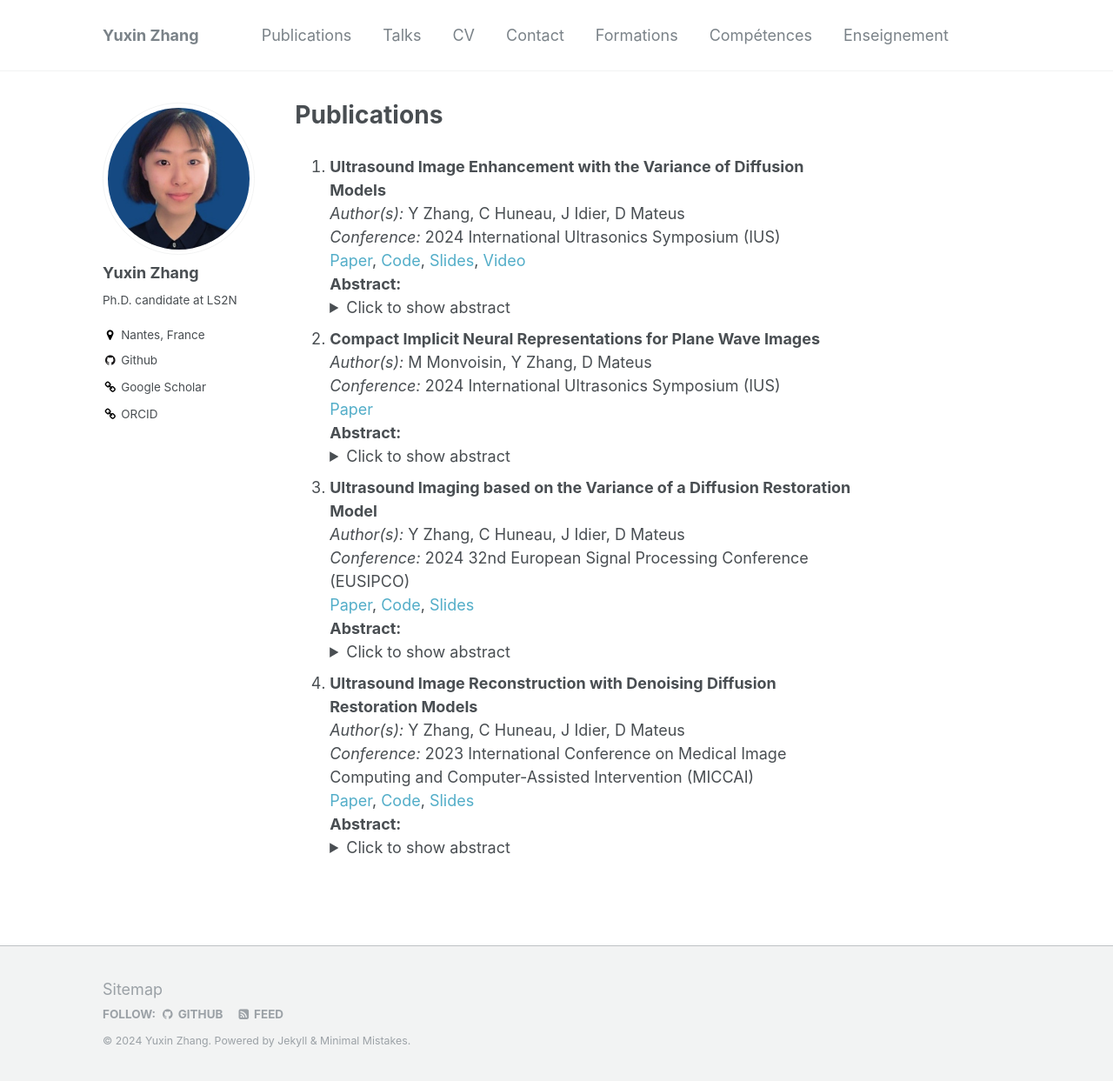
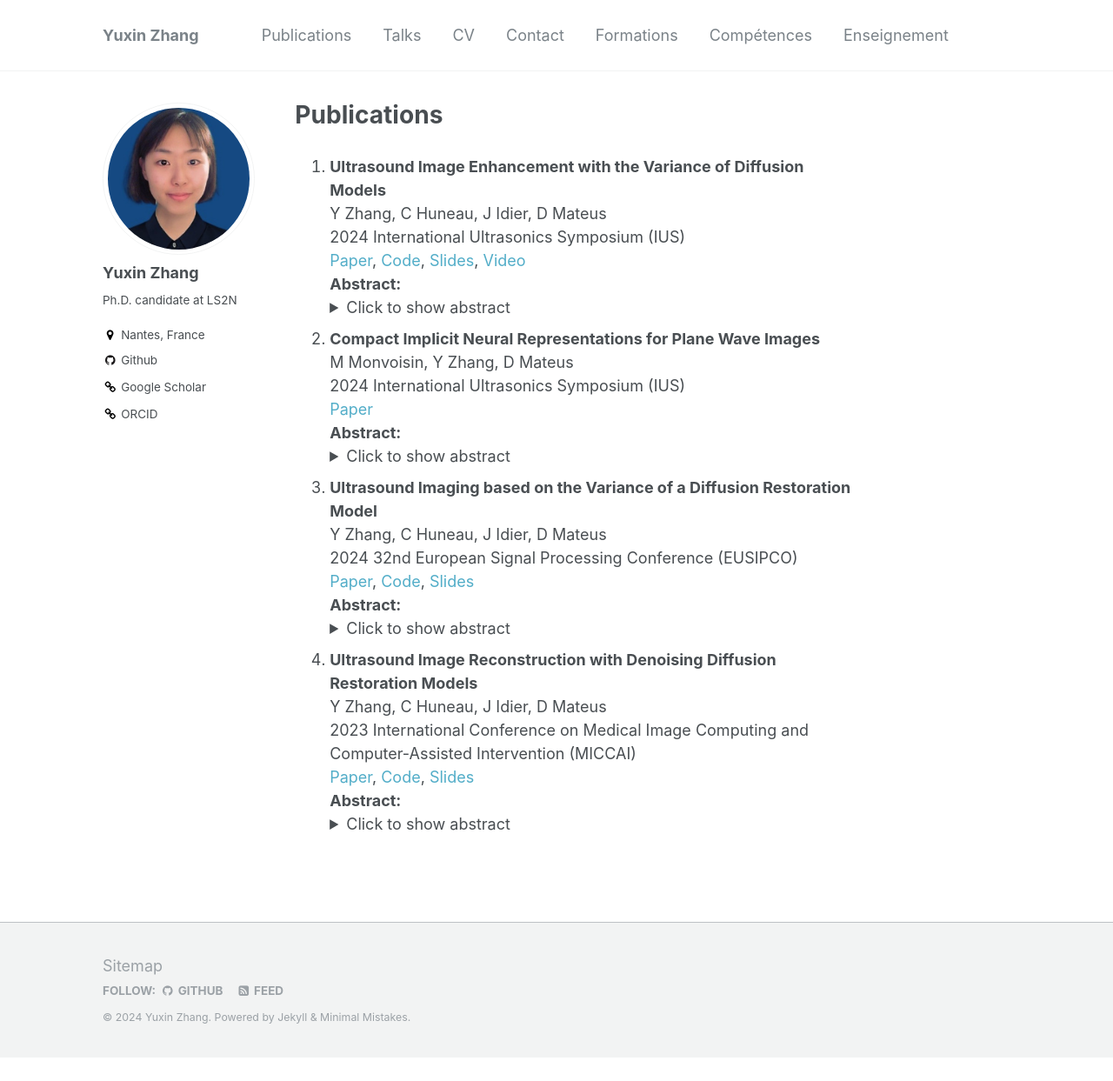
Before and after one commit to Yuxin-Zhang-Jasmine/Yuxin-Zhang-Jasmine.github.io, a Jekyll site: the page built from _pages/articles.md, in a window 1280 px wide and 1243 px high. Shown: the whole window at 87% size. Built offline with Jekyll 4.4.1, drawn with Linux system fonts in a browser that asks for light colours; some of the changed text lies outside the part shown.

Commit message:
simplify the publication page and update

```diff
--- a/_pages/articles.md
+++ b/_pages/articles.md
@@ -6,18 +6,18 @@ author_profile: true
 
 
 1. **Ultrasound Image Enhancement with the Variance of Diffusion Models**
-   *Author(s):* Y Zhang, C Huneau, J Idier, D Mateus
-   *Conference:* 2024 International Ultrasonics Symposium (IUS)
+   Y Zhang, C Huneau, J Idier, D Mateus
+   2024 International Ultrasonics Symposium (IUS)
    [Paper](https://arxiv.org/pdf/2409.11380), [Code](https://github.com/Yuxin-Zhang-Jasmine/IUS2024_Diffusion), [Slides](https://yuxin-zhang-jasmine.github.io/files/IUS/8561_YuxinZ_Diffusion.pdf), [Video](https://www.bilibili.com/video/BV14ADsY1Es5/?vd_source=e06c10e6def4a4103e4728dc5c00fbbb)
    **Abstract:**
    <details>
      <summary>Click to show abstract</summary>
-     Ultrasound imaging, despite its widespread use in medicine, often suffers from various sources of noise and artifacts that impact the signal-to-noise ratio and overall image quality. Enhancing ultrasound images requires a delicate balance between contrast, resolution, and speckle preservation. This paper introduces a novel approach that integrates adaptive beamforming with denoising diffusion-based variance imaging to address this challenge. By applying Eigenspace-Based Minimum Variance (EBMV) beamforming and employing a denoising diffusion model fine-tuned on ultrasound data, our method computes the variance across multiple diffusion-denoised samples to produce high-quality despeckled images. This approach leverages both the inherent multiplicative noise of ultrasound and the stochastic nature of diffusion models. Experimental results on a publicly available dataset demonstrate the effectiveness of our method in achieving superior image reconstructions from single plane-wave acquisitions. The code is available at: [https://github.com/Yuxin-Zhang-Jasmine/IUS2024_Diffusion](https://github.com/Yuxin-Zhang-Jasmine/IUS2024_Diffusion).
+     Ultrasound imaging, despite its widespread use in medicine, often suffers from various sources of noise and artifacts that impact the signal-to-noise ratio and overall image quality. Enhancing ultrasound images requires a delicate balance between contrast, resolution, and speckle preservation. This paper introduces a novel approach that integrates adaptive beamforming with denoising diffusion-based variance imaging to address this challenge. By applying Eigenspace-Based Minimum Variance (EBMV) beamforming and employing a denoising diffusion model fine-tuned on ultrasound data, our method computes the variance across multiple diffusion-denoised samples to produce high-quality despeckled images. This approach leverages both the inherent multiplicative noise of ultrasound and the stochastic nature of diffusion models. Experimental results on a publicly available dataset demonstrate the effectiveness of our method in achieving superior image reconstructions from single plane-wave acquisitions. The code is available at: https://github.com/Yuxin-Zhang-Jasmine/IUS2024_Diffusion.
    </details>
 
 2. **Compact Implicit Neural Representations for Plane Wave Images**
-   *Author(s):* M Monvoisin, Y Zhang, D Mateus
-   *Conference:* 2024 International Ultrasonics Symposium (IUS)
+   M Monvoisin, Y Zhang, D Mateus
+   2024 International Ultrasonics Symposium (IUS)
    [Paper](https://arxiv.org/pdf/2409.11370)
    **Abstract:**
    <details>
@@ -26,22 +26,22 @@ author_profile: true
    </details>
 
 3. **Ultrasound Imaging based on the Variance of a Diffusion Restoration Model**
-   *Author(s):* Y Zhang, C Huneau, J Idier, D Mateus
-   *Conference:* 2024 32nd European Signal Processing Conference (EUSIPCO)
+   Y Zhang, C Huneau, J Idier, D Mateus
+   2024 32nd European Signal Processing Conference (EUSIPCO)
    [Paper](https://eurasip.org/Proceedings/Eusipco/Eusipco2024/pdfs/0000760.pdf), [Code](https://github.com/Yuxin-Zhang-Jasmine/DRUSvar), [Slides](https://yuxin-zhang-jasmine.github.io/files/EUSIPCO/yuxinZ_EUSIPCO.pdf)
    **Abstract:**
    <details>
      <summary>Click to show abstract</summary>
-     Despite today's prevalence of ultrasound imaging in medicine, ultrasound signal-to-noise ratio is still affected by several sources of noise and artifacts. Moreover, enhancing ultrasound image quality involves balancing concurrent factors like contrast, resolution, and speckle preservation. Recently, there has been progress in both model-based and learning-based approaches addressing the problem of ultrasound image reconstruction. Bringing the best from both worlds, we propose a hybrid reconstruction method combining an ultrasound linear direct model with a learning-based prior coming from a generative Denoising Diffusion model. More specifically, we rely on the unsupervised fine-tuning of a pre-trained Denoising Diffusion Restoration Model (DDRM). Given the nature of multiplicative noise inherent to ultrasound, this paper proposes an empirical model to characterize the stochasticity of diffusion reconstruction of ultrasound images, and shows the interest of its variance as an echogenicity map estimator. We conduct experiments on synthetic, in-vitro, and in-vivo data, demonstrating the efficacy of our variance imaging approach in achieving high-quality image reconstructions from single plane-wave acquisitions and in comparison to state-of-the-art methods. The code is available at: [https://github.com/Yuxin-Zhang-Jasmine/DRUSvar](https://github.com/Yuxin-Zhang-Jasmine/DRUSvar).
+     Despite today's prevalence of ultrasound imaging in medicine, ultrasound signal-to-noise ratio is still affected by several sources of noise and artifacts. Moreover, enhancing ultrasound image quality involves balancing concurrent factors like contrast, resolution, and speckle preservation. Recently, there has been progress in both model-based and learning-based approaches addressing the problem of ultrasound image reconstruction. Bringing the best from both worlds, we propose a hybrid reconstruction method combining an ultrasound linear direct model with a learning-based prior coming from a generative Denoising Diffusion model. More specifically, we rely on the unsupervised fine-tuning of a pre-trained Denoising Diffusion Restoration Model (DDRM). Given the nature of multiplicative noise inherent to ultrasound, this paper proposes an empirical model to characterize the stochasticity of diffusion reconstruction of ultrasound images, and shows the interest of its variance as an echogenicity map estimator. We conduct experiments on synthetic, in-vitro, and in-vivo data, demonstrating the efficacy of our variance imaging approach in achieving high-quality image reconstructions from single plane-wave acquisitions and in comparison to state-of-the-art methods. The code is available at: https://github.com/Yuxin-Zhang-Jasmine/DRUSvar.
    </details>
 
 
 4. **Ultrasound Image Reconstruction with Denoising Diffusion Restoration Models**
-   *Author(s):* Y Zhang, C Huneau, J Idier, D Mateus
-   *Conference:* 2023 International Conference on Medical Image Computing and Computer-Assisted Intervention (MICCAI)
-   [Paper](https://arxiv.org/pdf/2307.15990), [Code](https://github.com/YuxinZhang-Jasmine/DRUS-v1), [Slides](https://yuxin-zhang-jasmine.github.io/files/DGM4MICCAI/DGM4MICCAI2023_32_slides.pdf)
+   Y Zhang, C Huneau, J Idier, D Mateus
+   2023 International Conference on Medical Image Computing and Computer-Assisted Intervention (MICCAI)
+   [Paper](https://arxiv.org/pdf/2307.15990), [Code](https://github.com/Yuxin-Zhang-Jasmine/DRUS-v1), [Slides](https://yuxin-zhang-jasmine.github.io/files/DGM4MICCAI/DGM4MICCAI2023_32_slides.pdf)
    **Abstract:**
    <details>
      <summary>Click to show abstract</summary>
-     Ultrasound image reconstruction can be approximately cast as a linear inverse problem that has traditionally been solved with penalized optimization using the l1 or l2 norm, or wavelet-based terms. However, such regularization functions often struggle to balance the sparsity and the smoothness. A promising alternative is using learned priors to make the prior knowledge closer to reality. In this paper, we rely on learned priors under the framework of Denoising Diffusion Restoration Models (DDRM), initially conceived for restoration tasks with natural images. We propose and test two adaptations of DDRM to ultrasound inverse problem models, DRUS and WDRUS. Our experiments on synthetic and PICMUS data show that from a single plane wave our method can achieve image quality comparable to or better than DAS and state-of-the-art methods. The code is available at: [https://github.com/YuxinZhang-Jasmine/DRUS-v1](https://github.com/YuxinZhang-Jasmine/DRUS-v1).
+     Ultrasound image reconstruction can be approximately cast as a linear inverse problem that has traditionally been solved with penalized optimization using the l1 or l2 norm, or wavelet-based terms. However, such regularization functions often struggle to balance the sparsity and the smoothness. A promising alternative is using learned priors to make the prior knowledge closer to reality. In this paper, we rely on learned priors under the framework of Denoising Diffusion Restoration Models (DDRM), initially conceived for restoration tasks with natural images. We propose and test two adaptations of DDRM to ultrasound inverse problem models, DRUS and WDRUS. Our experiments on synthetic and PICMUS data show that from a single plane wave our method can achieve image quality comparable to or better than DAS and state-of-the-art methods. The code is available at: https://github.com/Yuxin-Zhang-Jasmine/DRUS-v1.
    </details>
```
Also changed, not shown: _pages/talks.md (+1 -1 lines).
